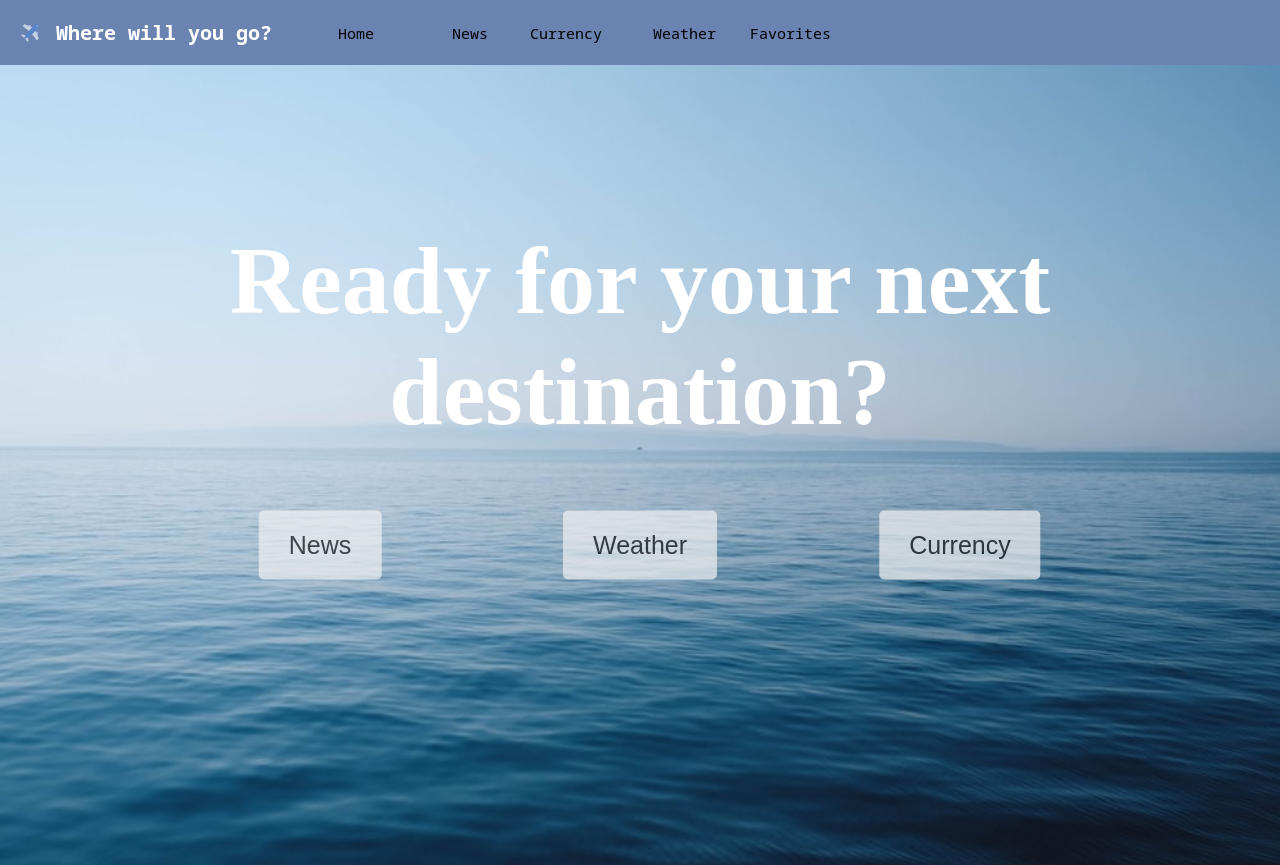
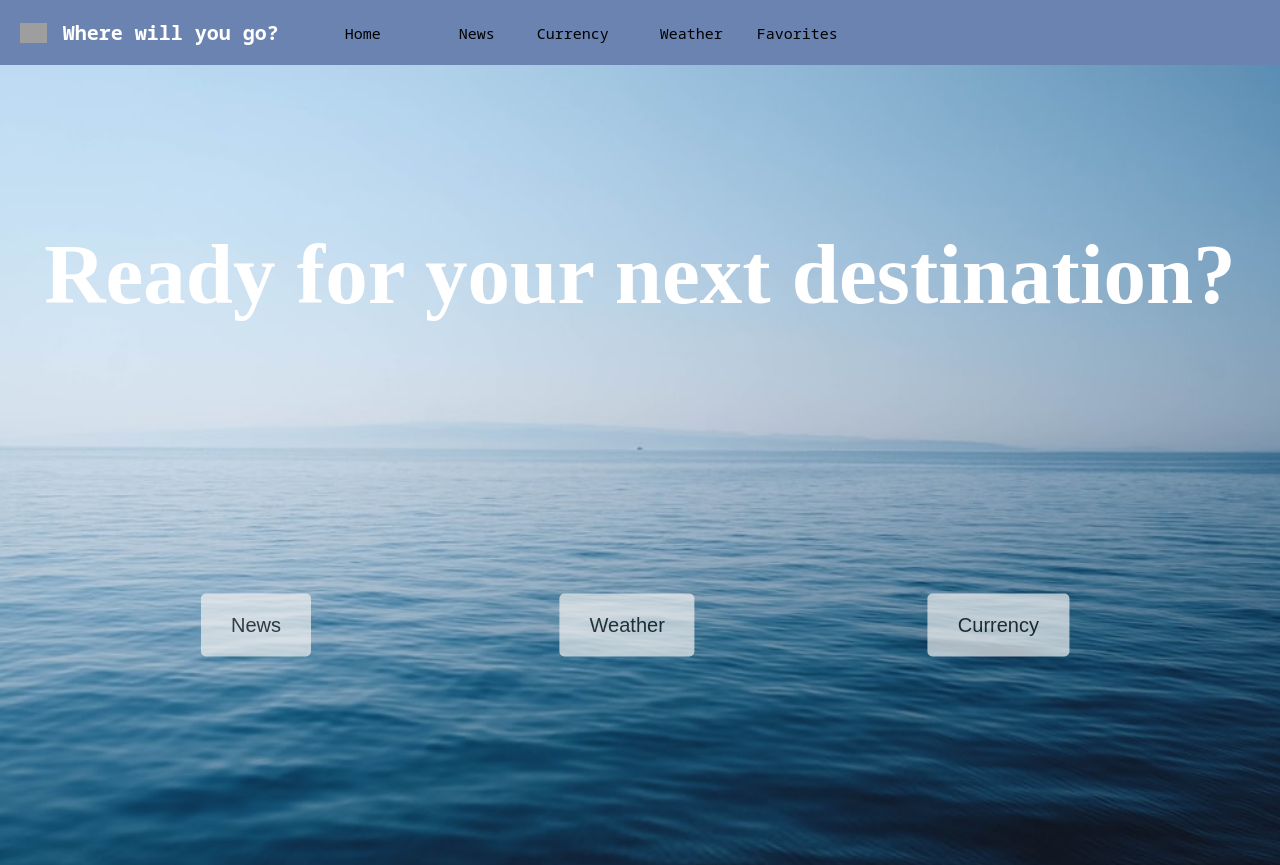
Before and after one commit to jabs142/GoAnywhere, a React (Vite) app: page / in a window 1280 px wide. Built offline with nearby package versions, Linux system fonts and the light colour scheme; grey boxes are pictures that could not be loaded.

Commit message:
Fixed error in images

```diff
--- a/src/components/FavoritesPage.jsx
+++ b/src/components/FavoritesPage.jsx
@@ -7,10 +7,11 @@ export const FavoritesPage = ({ items, handleDeleteItem }) => {
 
 
         <div className="favorite-page">
-            <h2 className="instructions-favorites"> After adding favorites in the weather page, the respective countries will be appear here. Weather information from OpenWeatherMap and images from Unsplashed API </h2>
+            <h2 className="instructions-favorites"> Add weather favorites to this page. Weather information from OpenWeatherMap and images from Unsplashed API</h2>
             <SimpleGrid minChildWidth='120px' spacingX='40px' spacingY='20px' margin="20px" padding="20px" columns={2} >
                 {items.map(({ countryName, temp, tempMin, tempMax, description, imageUrl }, index) =>
-                    <FavoriteCard padding="20px"
+                    <FavoriteCard
+                        padding="20px"
                         key={index}
                         imageUrl={imageUrl}
                         handleDelete={() => handleDeleteItem(countryName)}
@@ -18,9 +19,10 @@ export const FavoritesPage = ({ items, handleDeleteItem }) => {
                         temp={`Current temperature: ${temp} °C`}
                         tempMin={`Minimum temperature: ${tempMin} °C`}
                         tempMax={`Maximum temperature: ${tempMax}°C`}
-                        description={description} />
+                        description={description}
+                    />
                 )}
             </SimpleGrid>
-        </div>
+        </div >
     )
 }
--- a/src/components/NavBar.jsx
+++ b/src/components/NavBar.jsx
@@ -25,7 +25,7 @@ export const Navbar = () => {
     return (
         <nav className="nav">
             <HStack spacing={10} h='20px'>
-                <img src="src/assets/planeIcon.png" className="nav--image" onClick={goHome} />
+                <img src="https://cdn-icons-png.flaticon.com/512/0/614.png" className="nav--image" onClick={goHome} />
                 <h2 className="nav--title"> Where will you go? </h2>
                 <Link
                     className="nav--text"
--- a/src/style.css
+++ b/src/style.css
@@ -70,18 +70,19 @@ h1 {
     text-align: center;
     vertical-align: center;
     font-family: 'Allura', cursive;
+    font-size: 85px;
 }
 
 .btn1{
     position: absolute;
-    top: 60%;
-    left: 25%;
+    top: 70%;
+    left: 20%;
     transform: translate(-50%, -50%);
     -ms-transform: translate(-50%, -50%);
     background-color: #f1f1f1;
     color: rgb(19, 17, 17);
     opacity: 0.7;
-    font-size: 25px;
+    font-size: 20px;
     padding: 20px 30px;
     border: none;
     cursor: pointer;
@@ -97,14 +98,14 @@ h1 {
 
 .btn2{
     position: absolute;
-    top: 60%;
-    left: 50%;
+    top: 70%;
+    left: 49%;
     opacity: 0.7;
     transform: translate(-50%, -50%);
     -ms-transform: translate(-50%, -50%);
     background-color: #f1f1f1;
     color: rgb(19, 17, 17);
-    font-size: 25px;
+    font-size: 20px;
     padding: 20px 30px;
     border: none;
     cursor: pointer;
@@ -122,14 +123,14 @@ h1 {
 
 .btn3{
     position: absolute;
-    top: 60%;
-    left: 75%;
+    top: 70%;
+    left: 78%;
     opacity: 0.7;
     transform: translate(-50%, -50%);
     -ms-transform: translate(-50%, -50%);
     background-color: #f1f1f1;
     color: rgb(19, 17, 17);
-    font-size: 25px;
+    font-size: 20px;
     padding: 20px 30px;
     border: none;
     cursor: pointer;
```
